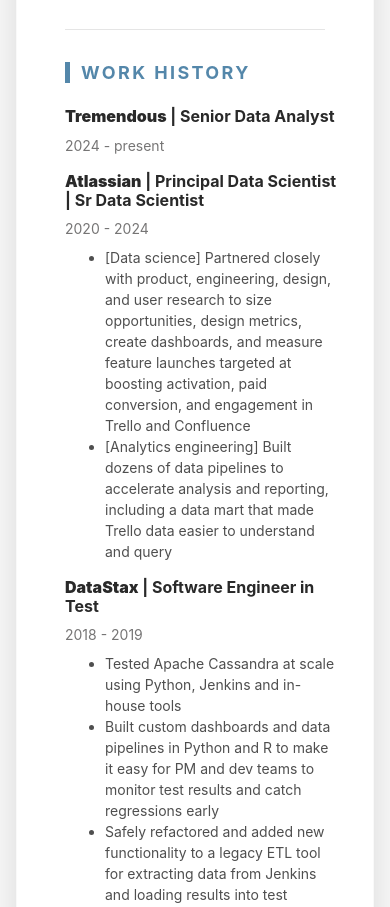
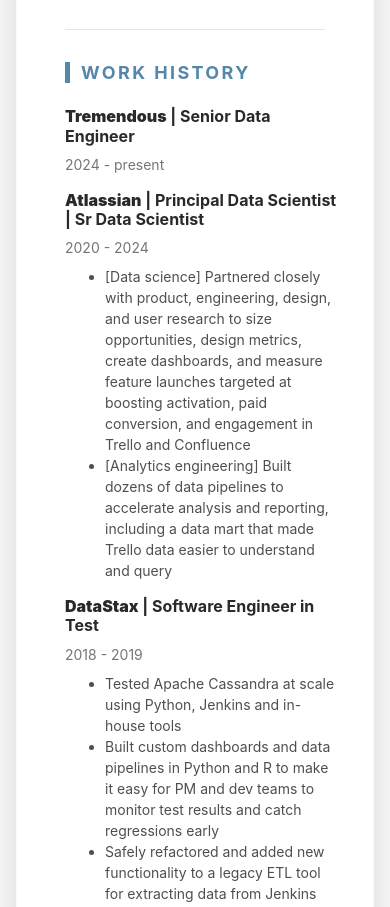
Before and after one commit to grollins/geoff-site, a plain HTML site: page index.html in a window 390 px wide. Shown: the part 995-1902 px from the top of the page. Drawn offline with Linux system fonts and the light colour scheme.

Commit message:
update job title

```diff
--- a/index.html
+++ b/index.html
@@ -67,7 +67,7 @@
 								<h3 class="text-uppercase resume-section-heading mb-4">Work History</h3>
 								<div class="item mb-3">
 									<div class="item-heading row align-items-center mb-2">
-										<h4 class="item-title col-12 col-md-6 col-lg-8 mb-2 mb-md-0"><b>Tremendous</b> | Senior Data Analyst</h4>
+										<h4 class="item-title col-12 col-md-6 col-lg-8 mb-2 mb-md-0"><b>Tremendous</b> | Senior Data Engineer</h4>
 										<div class="item-meta col-12 col-md-6 col-lg-4 text-muted text-left text-md-right">2024 - present</div>
 									</div>
 									<div class="item-content">
```
